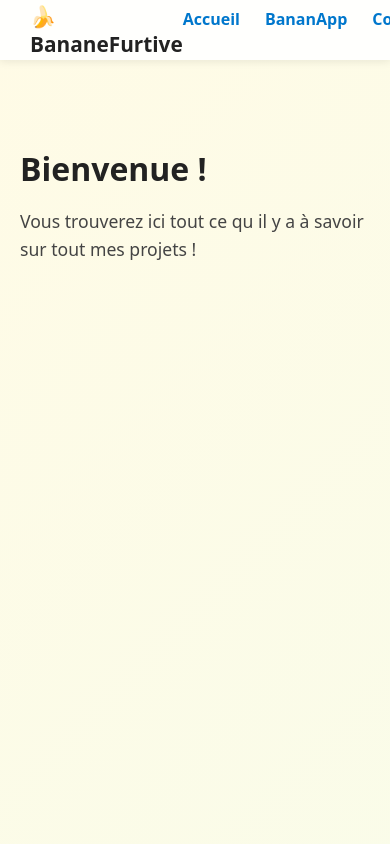
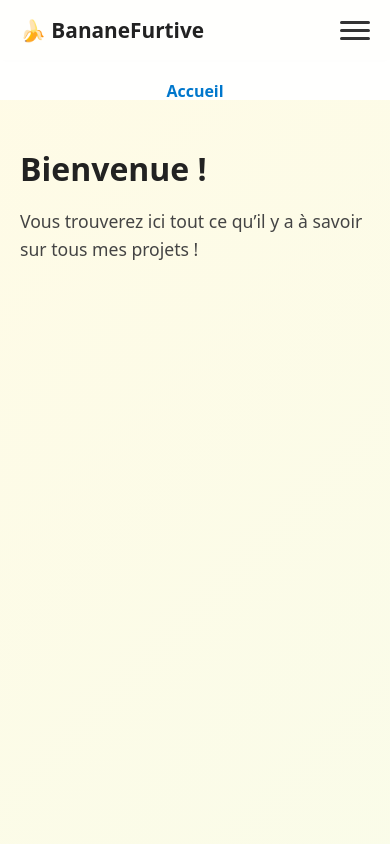
Before and after one commit to BananeFurtive/bananefurtive.com, a plain HTML site: page index.html in a window 390 px wide. Shown: the top 844 px of the page. Drawn offline with Linux system fonts and the light colour scheme.

Commit message:
Update index.html

```diff
--- a/index.html
+++ b/index.html
@@ -27,15 +27,17 @@
       display: flex;
       align-items: center;
       justify-content: space-between;
-      padding: 0 30px;
+      padding: 0 20px;
       box-shadow: 0 2px 8px rgba(0,0,0,0.08);
       z-index: 1000;
     }
+
     nav .logo {
       font-size: 1.3rem;
       font-weight: 700;
       color: #222;
     }
+
     nav ul {
       list-style: none;
       display: flex;
@@ -43,14 +45,60 @@
       margin: 0;
       padding: 0;
     }
+
     nav ul li a {
       color: #0077cc;
       text-decoration: none;
       font-weight: 600;
       transition: color 0.2s;
     }
+
     nav ul li a:hover {
       color: #004c99;
+    }
+
+    /* --- Bouton menu burger --- */
+    .menu-toggle {
+      display: none;
+      flex-direction: column;
+      justify-content: center;
+      width: 30px;
+      height: 25px;
+      cursor: pointer;
+      gap: 5px;
+    }
+
+    .menu-toggle span {
+      height: 3px;
+      background: #333;
+      border-radius: 3px;
+      transition: all 0.3s ease;
+    }
+
+    /* --- Responsive --- */
+    @media (max-width: 800px) {
+      nav ul {
+        position: absolute;
+        top: 60px;
+        left: 0;
+        right: 0;
+        background: rgba(255,255,255,0.95);
+        flex-direction: column;
+        align-items: center;
+        gap: 15px;
+        padding: 20px 0;
+        max-height: 0;
+        overflow: hidden;
+        transition: max-height 0.3s ease;
+      }
+
+      nav ul.active {
+        max-height: 300px;
+      }
+
+      .menu-toggle {
+        display: flex;
+      }
     }
 
     /* --- Sections --- */
@@ -60,18 +108,19 @@
       max-width: 900px;
       margin: 0 auto;
     }
+
     section h2 {
       font-size: 2rem;
       margin-bottom: 10px;
       color: #222;
     }
+
     section p {
       font-size: 1.1rem;
       line-height: 1.6;
       color: #444;
     }
 
-    /* --- Galerie de screenshots --- */
     .screenshots {
       display: flex;
       justify-content: center;
@@ -80,19 +129,19 @@
       gap: 20px;
       margin-top: 30px;
     }
-    .screenshot {
-      text-align: center;
-    }
+
     .screenshot img {
       width: 250px;
       border-radius: 15px;
       box-shadow: 0 4px 12px rgba(0,0,0,0.1);
       transition: transform 0.3s ease, box-shadow 0.3s ease;
     }
+
     .screenshot img:hover {
       transform: scale(1.05);
       box-shadow: 0 6px 16px rgba(0,0,0,0.15);
     }
+
     .screenshot p {
       margin-top: 8px;
       font-size: 1rem;
@@ -116,10 +165,15 @@
   </style>
 </head>
 <body>
-  <!-- Barre de navigation -->
+
   <nav>
     <div class="logo">🍌 BananeFurtive</div>
-    <ul>
+    <div class="menu-toggle" id="menu-toggle">
+      <span></span>
+      <span></span>
+      <span></span>
+    </div>
+    <ul id="menu">
       <li><a href="#accueil">Accueil</a></li>
       <li><a href="#bananapp">BananApp</a></li>
       <li><a href="#contact">Contact</a></li>
@@ -127,13 +181,11 @@
     </ul>
   </nav>
 
-  <!-- Section Accueil -->
   <section id="accueil">
     <h2>Bienvenue !</h2>
-    <p>Vous trouverez ici tout ce qu il y a à savoir sur tout mes projets !</p>
+    <p>Vous trouverez ici tout ce qu’il y a à savoir sur tous mes projets !</p>
   </section>
 
-  <!-- Section BananApp -->
   <section id="bananapp">
     <h2>🍌 BananApp</h2>
     <p>
@@ -142,7 +194,6 @@
       <a href="bananapp/index.html">→ Liens utiles</a>
     </p>
 
-    <!-- Galerie de screenshots -->
     <div class="screenshots">
       <div class="screenshot">
         <img src="screen1.jpg" alt="Capture d’écran 1 de BananApp">
@@ -159,7 +210,6 @@
     </div>
   </section>
 
-  <!-- Section Contact -->
   <section id="contact">
     <h2>📧 Contact</h2>
     <p>
@@ -169,7 +219,6 @@
     </p>
   </section>
 
-  <!-- Section Autres projets -->
   <section id="autres">
     <h2>🚀 Autres projets</h2>
     <p>Plein de choses sont en cours de développement… restez connectés !</p>
@@ -178,5 +227,14 @@
   <footer>
     © 2025 BananeFurtive — Tous droits réservés.
   </footer>
+
+  <script>
+    const toggle = document.getElementById('menu-toggle');
+    const menu = document.getElementById('menu');
+    toggle.addEventListener('click', () => {
+      menu.classList.toggle('active');
+    });
+  </script>
+
 </body>
 </html>
```
